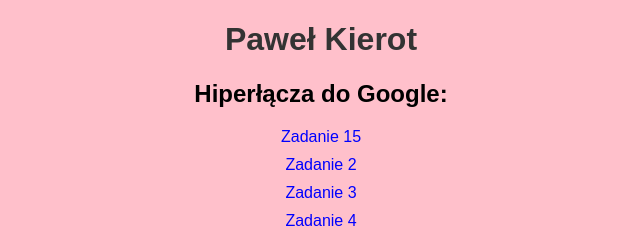
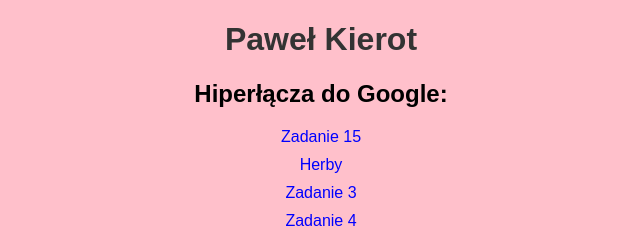
Before and after one commit to car0tek/zadania, a plain HTML site: page index.html in a window 1280 px wide. Shown: the top 237 px of the page, 319-959 px from the left. Drawn offline with Linux system fonts and the light colour scheme.

Commit message:
Update index.html

```diff
--- a/index.html
+++ b/index.html
@@ -39,7 +39,7 @@
 
     <h2>Hiperłącza do Google:</h2>
     <a href="https://car0tek.github.io/zadania/zadanie_15.html" target="_blank">Zadanie 15</a>
-    <a href="https://www.google.com" target="_blank">Zadanie 2</a>
+    <a href="https://car0tek.github.io/zadania/herby.html" target="_blank">Herby</a>
     <a href="https://www.google.com" target="_blank">Zadanie 3</a>
     <a href="https://www.google.com" target="_blank">Zadanie 4</a>
     <a href="https://www.google.com" target="_blank">Zadanie 5</a>
```
